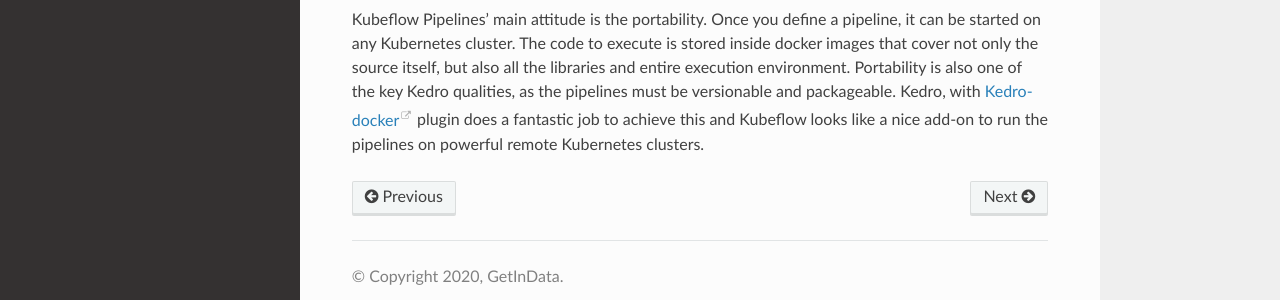
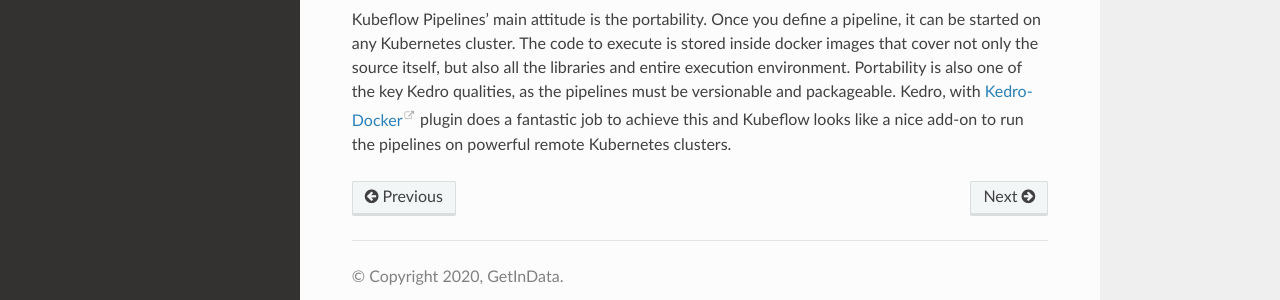
Before and after one commit to getindata/kedro-kubeflow, a Sphinx documentation site: the page built from docs/source/01_introduction/01_intro.md, in a window 1280 px wide. Shown: the part 412-712 px from the top of the page. Built offline with Sphinx 7.4.7 and the Read the Docs theme 2.0.0, drawn with Linux system fonts in a browser that asks for light colours; part of the change alters nothing that is shown.

```diff
--- a/docs/source/01_introduction/01_intro.md
+++ b/docs/source/01_introduction/01_intro.md
@@ -16,6 +16,6 @@ it can be started on any Kubernetes cluster. The code to execute is stored insid
 docker images that cover not only the source itself, but also all the libraries and
 entire execution environment. Portability is also one of the key Kedro qualities, as
 the pipelines must be versionable and packageable. Kedro, with
-[Kedro-docker](https://github.com/quantumblacklabs/kedro-docker) plugin does a fantastic
+[Kedro-Docker](https://github.com/kedro-org/kedro-plugins/tree/main/kedro-docker) plugin does a fantastic
 job to achieve this and Kubeflow looks like a nice add-on to run the pipelines
 on powerful remote Kubernetes clusters.
```
